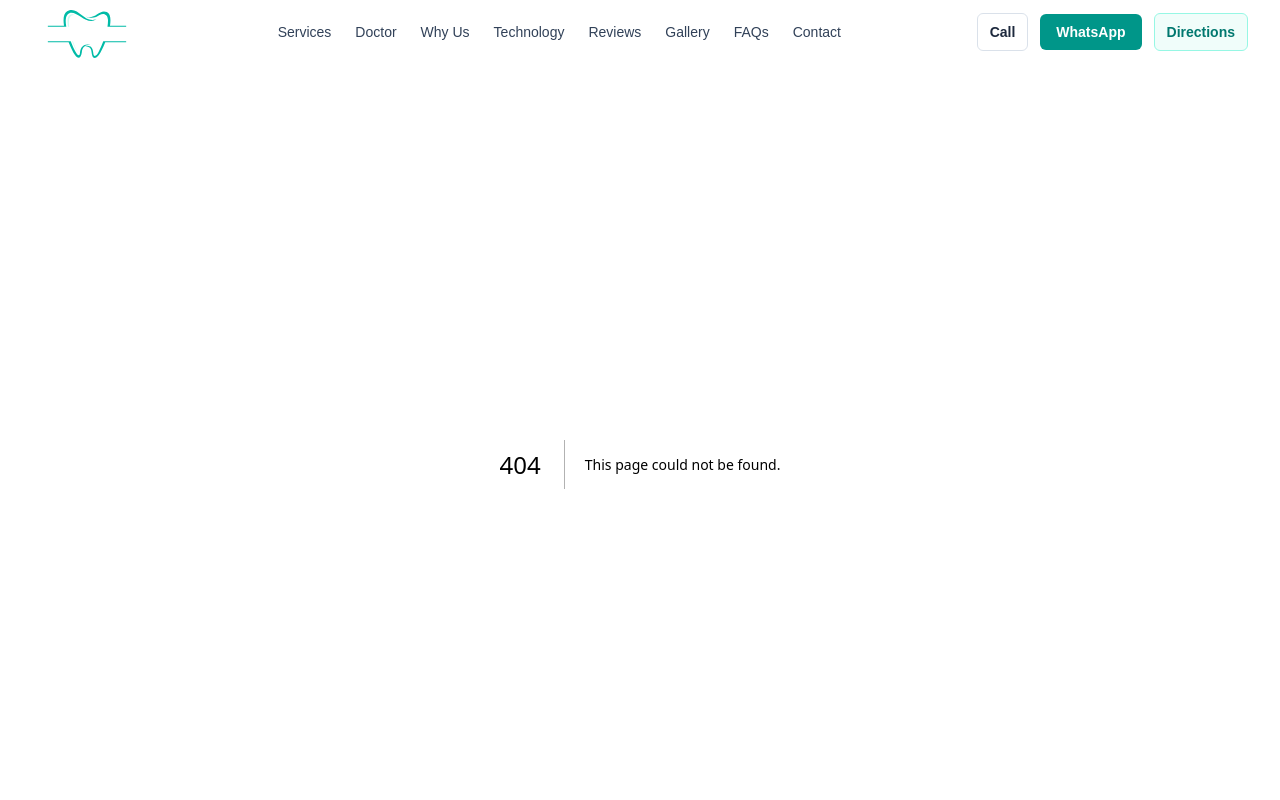
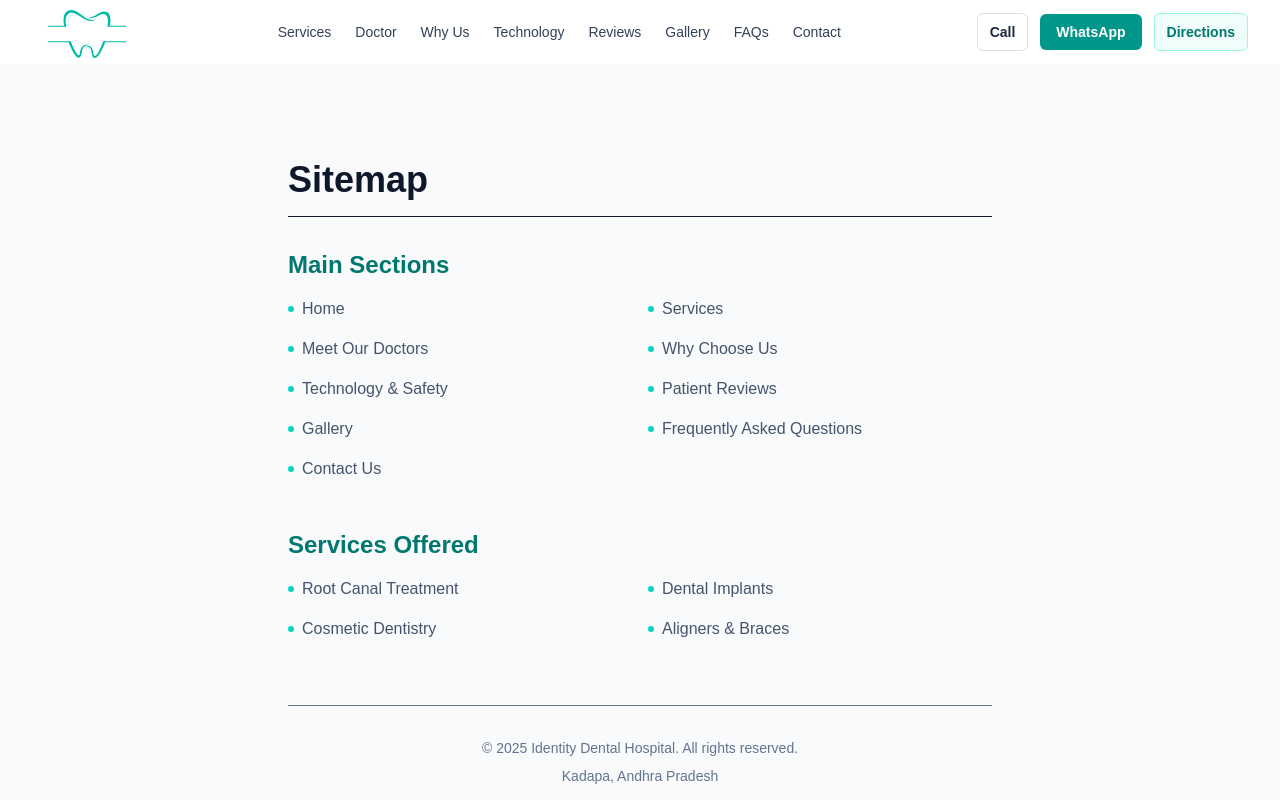
Before and after one commit to dakshtandel-9/Identity-Dental-Hospital, a Next.js app: page /site-map in a window 1280 px wide. Before the commit this address had no page. Shown: the top 800 px of the page. Built offline with nearby package versions, Linux system fonts and the light colour scheme.

Commit message:
about us section image updated

```diff
--- a/app/components/FeaturedDoctor.jsx
+++ b/app/components/FeaturedDoctor.jsx
@@ -8,7 +8,7 @@ export default function FeaturedDoctor() {
             <div className="mx-auto max-w-7xl px-4 sm:px-6 lg:px-8">
                 <div className="lg:grid lg:grid-cols-12 lg:gap-16 lg:items-center">
                     <div className="lg:col-span-5">
-                        <div className="relative aspect-[4/5] rounded-lg overflow-hidden shadow-2xl transform lg:rotate-3 hover:rotate-0 transition-transform duration-500 ease-in-out">
+                        <div className="relative aspect-[4/5] rounded-lg overflow-hidden shadow-2xl">
                             <Image
                                 src="/DocImage/MadhusudhanReddy.jpeg"
                                 alt="Dr. N. Madhusudhan Reddy"
--- a/app/components/Gallery.jsx
+++ b/app/components/Gallery.jsx
@@ -34,8 +34,10 @@ export default function Gallery() {
               <Image
                 src={image.src}
                 alt={image.alt}
-                width={500}
-                height={500}
+                width={1200}
+                height={1200}
+                quality={95}
+                sizes="(max-width: 768px) 50vw, (max-width: 1200px) 33vw, 400px"
                 className="w-full h-full object-cover"
               />
             </div>
--- /dev/null
+++ b/app/site-map/page.js
@@ -0,0 +1,72 @@
+import Link from 'next/link';
+
+export const metadata = {
+    title: "Sitemap | Identity Dental Hospital",
+    description: "Identity Dental Hospital website sitemap. Explore our services, technology, and contact information.",
+};
+
+const SITE_STRUCTURE = [
+    {
+        title: "Main Sections",
+        links: [
+            { label: "Home", href: "/" },
+            { label: "Services", href: "/#services" },
+            { label: "Meet Our Doctors", href: "/#doctor" },
+            { label: "Why Choose Us", href: "/#why-us" },
+            { label: "Technology & Safety", href: "/#tech" },
+            { label: "Patient Reviews", href: "/#reviews" },
+            { label: "Gallery", href: "/#gallery" },
+            { label: "Frequently Asked Questions", href: "/#faqs" },
+            { label: "Contact Us", href: "/#contact" },
+        ]
+    },
+    {
+        title: "Services Offered",
+        links: [
+            { label: "Root Canal Treatment", href: "/#services" },
+            { label: "Dental Implants", href: "/#services" },
+            { label: "Cosmetic Dentistry", href: "/#services" },
+            { label: "Aligners & Braces", href: "/#services" },
+        ]
+    }
+];
+
+export default function SitemapPage() {
+    return (
+        <div className="min-h-screen bg-slate-50 pt-24 pb-12">
+            <div className="mx-auto max-w-3xl px-4 sm:px-6 lg:px-8">
+                <h1 className="text-4xl font-bold text-slate-900 mb-8 border-b pb-4">
+                    Sitemap
+                </h1>
+
+                <div className="space-y-12">
+                    {SITE_STRUCTURE.map((section) => (
+                        <section key={section.title}>
+                            <h2 className="text-2xl font-semibold text-teal-700 mb-4">
+                                {section.title}
+                            </h2>
+                            <ul className="grid grid-cols-1 sm:grid-cols-2 gap-4">
+                                {section.links.map((link) => (
+                                    <li key={link.label}>
+                                        <Link
+                                            href={link.href}
+                                            className="text-slate-600 hover:text-teal-600 transition-colors flex items-center gap-2"
+                                        >
+                                            <span className="w-1.5 h-1.5 rounded-full bg-teal-400"></span>
+                                            {link.label}
+                                        </Link>
+                                    </li>
+                                ))}
+                            </ul>
+                        </section>
+                    ))}
+                </div>
+
+                <div className="mt-16 text-center text-slate-500 text-sm border-t pt-8">
+                    <p>&copy; {new Date().getFullYear()} Identity Dental Hospital. All rights reserved.</p>
+                    <p className="mt-2">Kadapa, Andhra Pradesh</p>
+                </div>
+            </div>
+        </div>
+    );
+}
```
Also changed, not shown: 1 other file (tests, documents, lock files or other folders).
